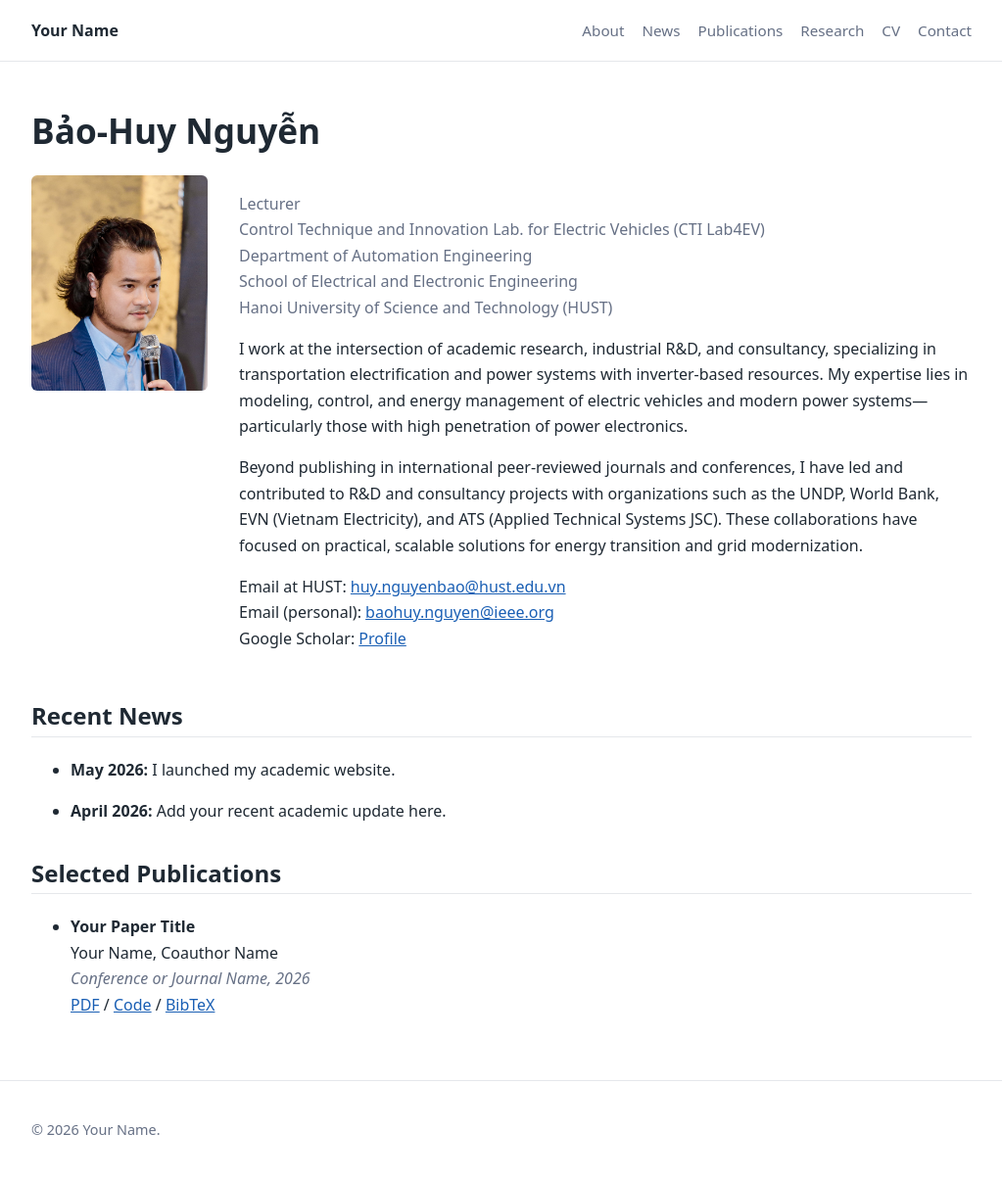
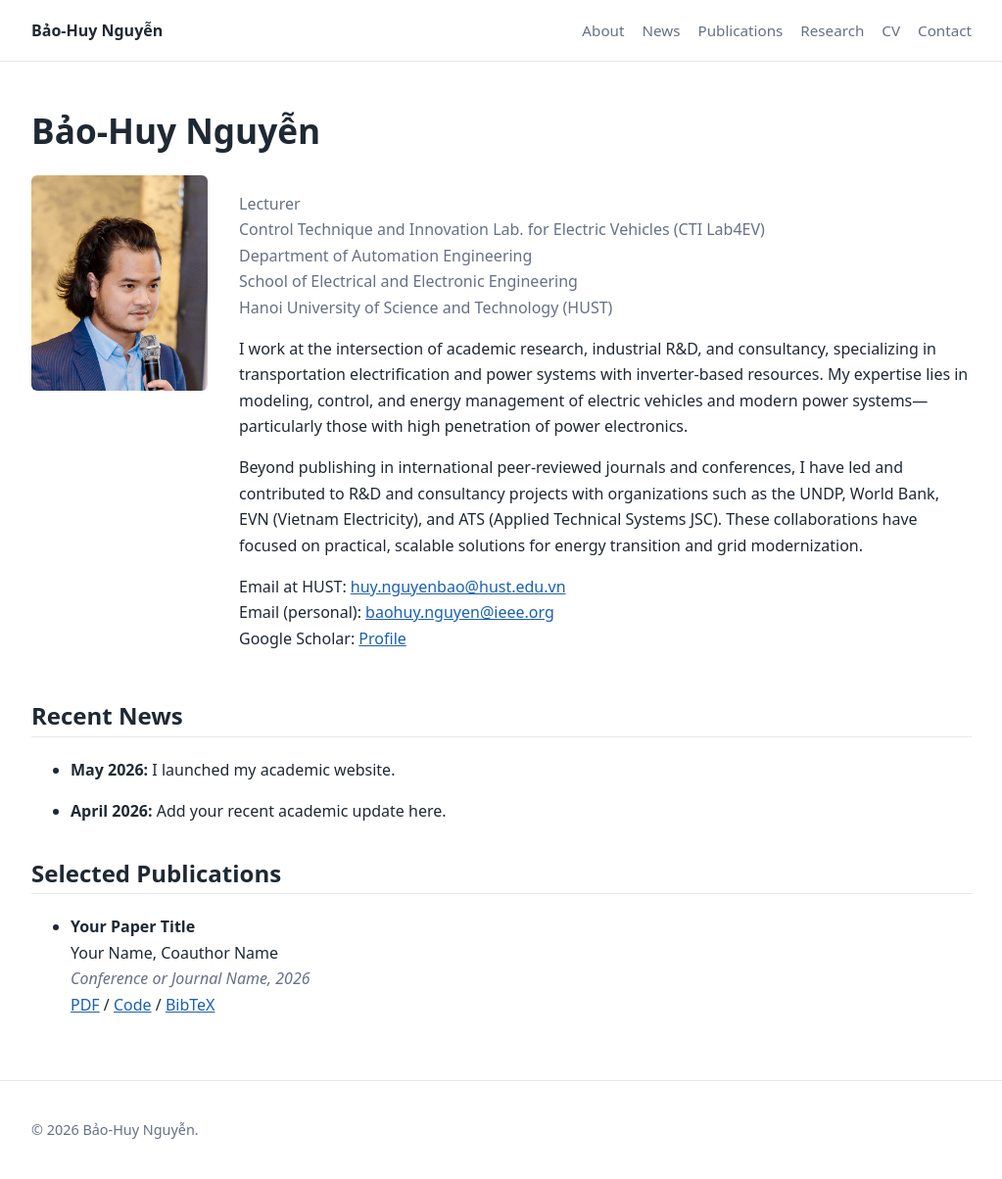
Before and after one commit to baohuynguyen/baohuynguyen.github.io, a Jekyll site: the page built from index.md, in a window 1280 px wide. Shown: the whole page at 98% size, without its empty margins (128-1151 px from the left). Built offline with Jekyll 4.4.1, drawn with Linux system fonts in a browser that asks for light colours.

Commit message:
Update _config.yml

```diff
--- a/_config.yml
+++ b/_config.yml
@@ -1,12 +1,12 @@
-title: "Your Name"
+title: "Bảo-Huy Nguyễn"
 description: "Academic personal website"
 url: "https://baohuynguyen.github.io"
 baseurl: ""
 
 author:
-  name: "Your Name"
-  email: "your.email@example.com"
-  affiliation: "Your University / Lab"
+  name: "Bảo-Huy Nguyễn"
+  email: "huy.nguyenbao@hust.edu.vn"
+  affiliation: "Hanoi University of Science and Technology / Control Technique and Innovation Lab for Electric Vehicles (CTI Lab4EV)"
 
 markdown: kramdown
 theme: null
```
